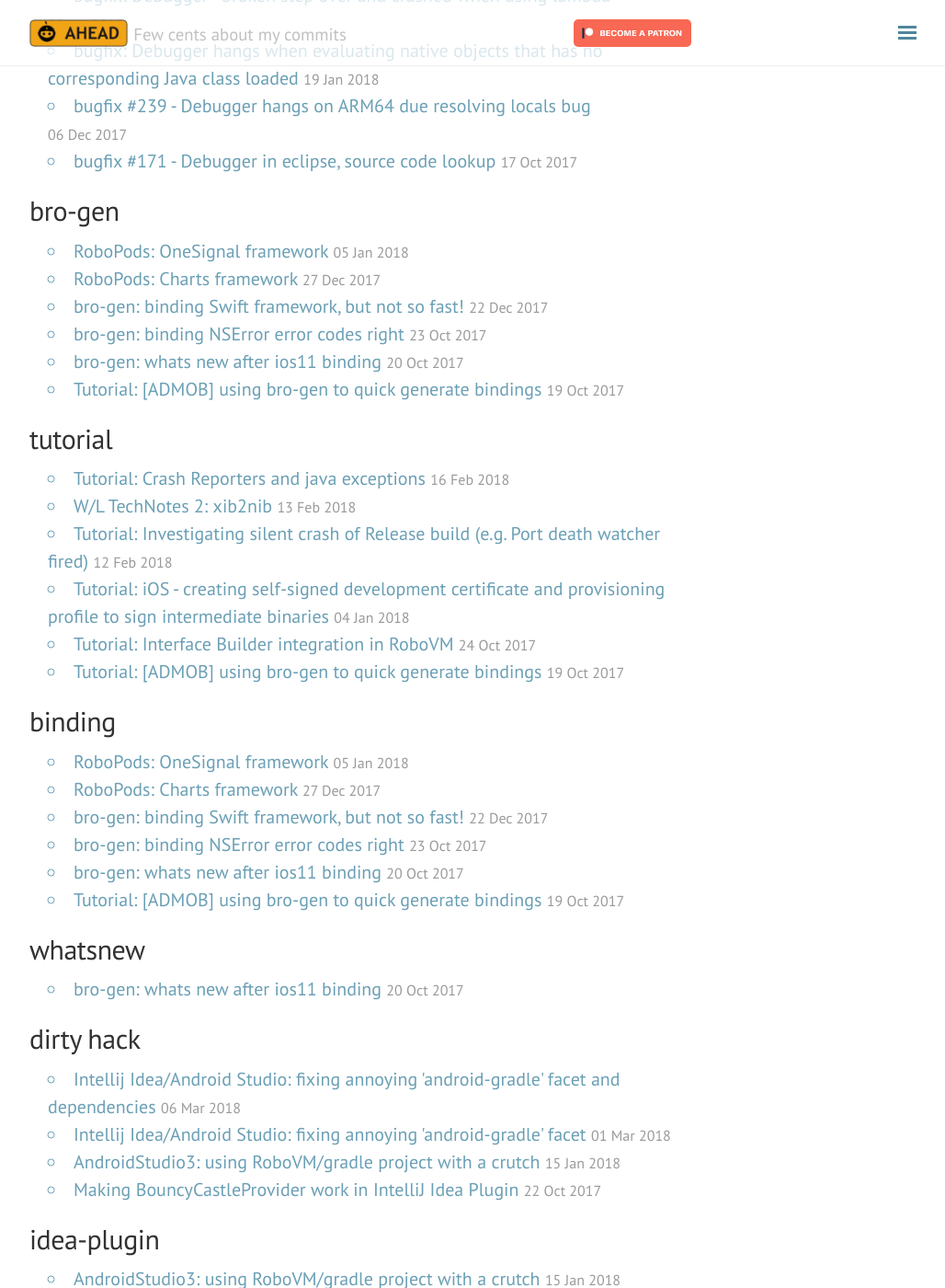
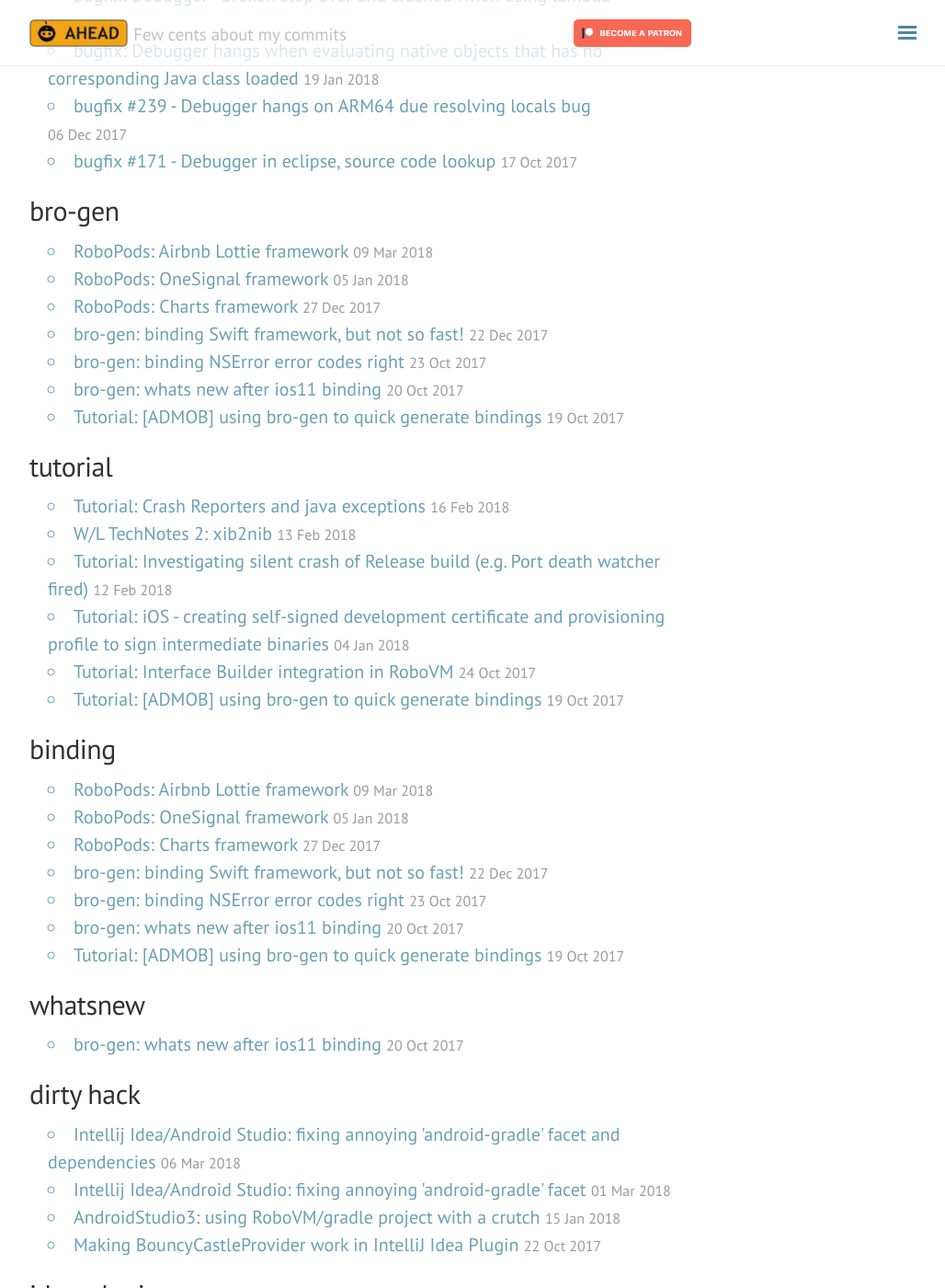
Before and after one commit to dkimitsa/dkimitsa.github.io, a Jekyll site: the page built from blog/tags.html, in a window 1280 px wide and 1400 px high, scrolled down 1764 px. Shown: the whole window at 92% size, without its empty margins (248-1276 px from the left). Built offline with Jekyll 4.4.1, drawn with Linux system fonts in a browser that asks for light colours; nearby versions of some CDN libraries; comment, search, counter and statistics services are not loaded; some of the changed text lies outside the part shown.

Commit message:
new post: Lottie framework

````diff
--- /dev/null
+++ b/_posts/2018-03-09-robopods-lottie-framework.md
@@ -0,0 +1,39 @@
+---
+layout: post
+title: 'RoboPods: Airbnb Lottie framework'
+tags: ['bro-gen', binding, robopods, altpods]
+date: 2018-03-09 13:04:00
+
+---
+
+New [`Lottie.framework`](https://github.com/airbnb/lottie-ios) pod. It is nice and shiny library for  natively render After Effects vector animations, like this:
+![]({{ "/assets/2018/03/09/PinJump.gif" | absolute_url}})
+
+RoboPod is available from my own `maven` repo for intermediate results `altpods`:
+`Altpods` are available as repository in [github](https://github.com/dkimitsa/robovm-robopods), also it is deployed it to 'oss.sonatype.org' which makes it available as maven artifact.
+
+<!-- more -->
+### to use Lottie pod configure your `robovm.xml`
+
+```
+<config>
+    ...
+    <frameworkPaths>
+        <path>libs</path>
+    </frameworkPaths>
+    <frameworks>
+        <framework>Lottie</framework>
+    </frameworks>
+</config>
+```
+
+### Add the following dependency to your `build.gradle`:
+
+```
+dependencies {
+   ... other dependencies ...
+    compile "io.github.dkimitsa.robovm:robopods-lottie-ios:$altpodsVersion"
+}
+```
+
+Sample application is available [by link](https://github.com/dkimitsa/robovm-samples/tree/alt/robopods/lottie/ios)
--- a/_posts/2018-03-09-wl-adding-swift-libs-to-sdk.md
+++ b/_posts/2018-03-09-wl-adding-swift-libs-to-sdk.md
@@ -2,6 +2,7 @@
 layout: post
 title: "W/L: Adding swift libs to iOS sdk"
 tags: ["linux windows", swift]
+date: 2018-03-09 12:04:00
 ---
 RoboVM needs swift libraries as these has to be embedded into application in case any dependency is using swift. E.g. in case you favorite framework is built using swift. Precompiled libraries are available from https://swift.org. Seems to be easy but not so fast. Details bellow.
 <!-- more -->
````
